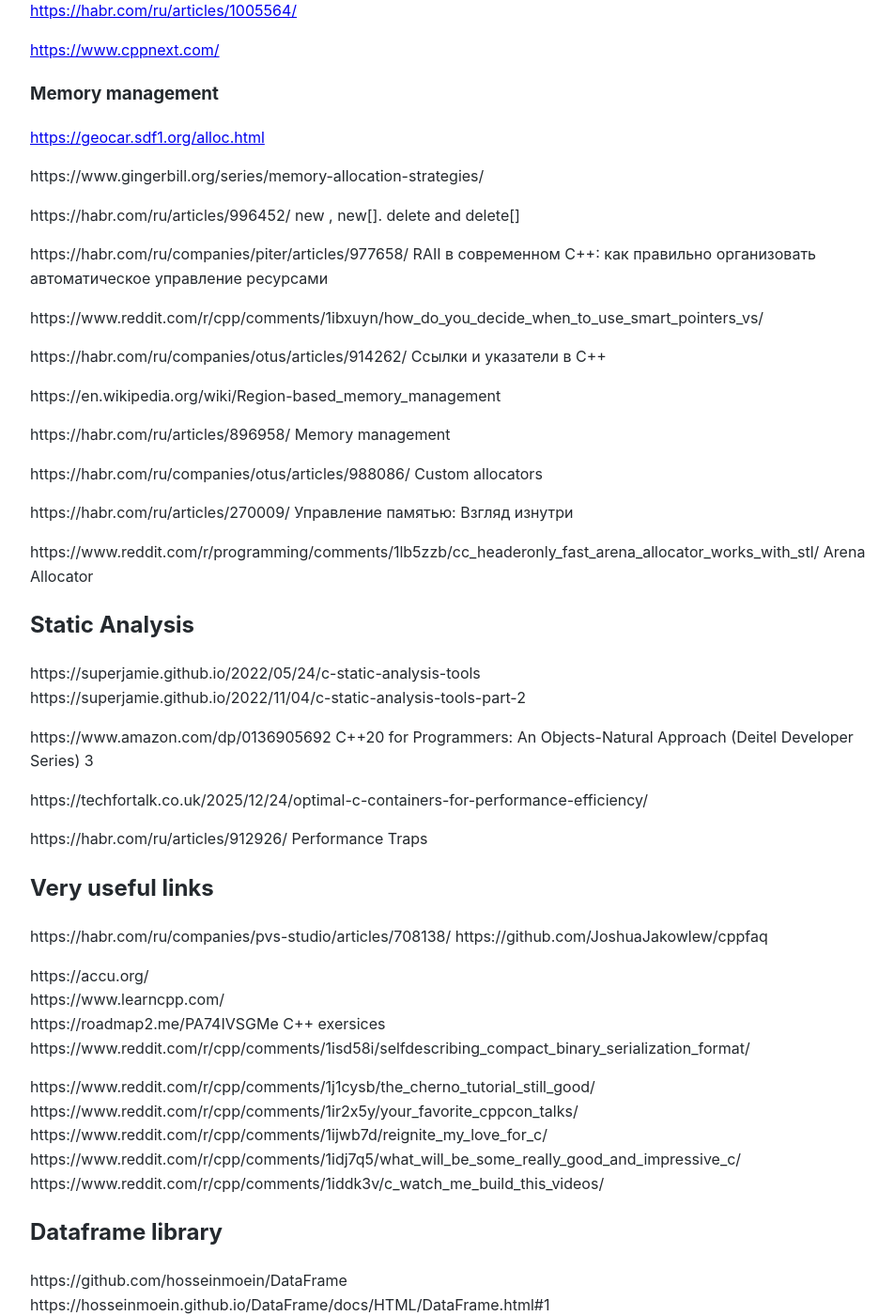
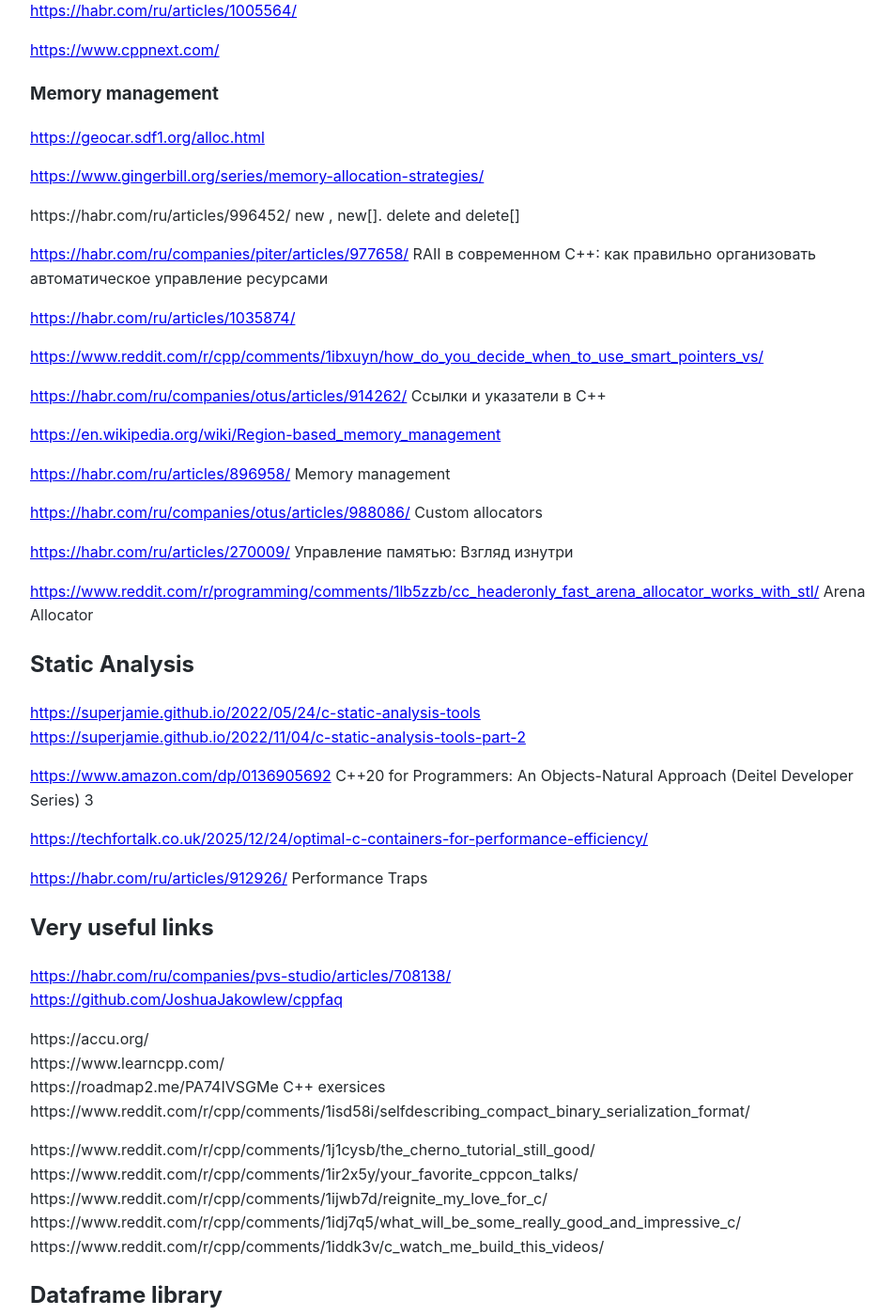
Before and after one commit to Michael-Lubinsky/michael-lubinsky.github.com, a Jekyll site: the page built from cpp/cpp.md, in a window 1280 px wide and 1400 px high, scrolled down 740 px. Shown: the whole window at 94% size, without its empty margins (158-1110 px from the left). Built offline with Jekyll 4.4.1, drawn with Linux system fonts in a browser that asks for light colours; our own code applies the rules of GitHub Pages for plain Markdown files; some of the changed lines change nothing that is shown.

Commit message:
Update cpp.md

```diff
--- a/cpp/cpp.md
+++ b/cpp/cpp.md
@@ -39,42 +39,44 @@
 
 <https://geocar.sdf1.org/alloc.html>
 
-https://www.gingerbill.org/series/memory-allocation-strategies/
+<https://www.gingerbill.org/series/memory-allocation-strategies/>
 
 https://habr.com/ru/articles/996452/ new , new[]. delete and delete[]
 
-https://habr.com/ru/companies/piter/articles/977658/ RAII в современном C++: как правильно организовать автоматическое управление ресурсами
+<https://habr.com/ru/companies/piter/articles/977658/> RAII в современном C++: как правильно организовать автоматическое управление ресурсами
 
-https://www.reddit.com/r/cpp/comments/1ibxuyn/how_do_you_decide_when_to_use_smart_pointers_vs/
+<https://habr.com/ru/articles/1035874/>
 
-https://habr.com/ru/companies/otus/articles/914262/ Ссылки и указатели в C++
+<https://www.reddit.com/r/cpp/comments/1ibxuyn/how_do_you_decide_when_to_use_smart_pointers_vs/>
 
-https://en.wikipedia.org/wiki/Region-based_memory_management
+<https://habr.com/ru/companies/otus/articles/914262/> Ссылки и указатели в C++
 
-https://habr.com/ru/articles/896958/  Memory management
+<https://en.wikipedia.org/wiki/Region-based_memory_management>
 
-https://habr.com/ru/companies/otus/articles/988086/ Custom allocators
+<https://habr.com/ru/articles/896958/>  Memory management
+
+<https://habr.com/ru/companies/otus/articles/988086/> Custom allocators
 
 
-https://habr.com/ru/articles/270009/ Управление памятью: Взгляд изнутри
+<https://habr.com/ru/articles/270009/> Управление памятью: Взгляд изнутри
 
 
-https://www.reddit.com/r/programming/comments/1lb5zzb/cc_headeronly_fast_arena_allocator_works_with_stl/ Arena Allocator
+<https://www.reddit.com/r/programming/comments/1lb5zzb/cc_headeronly_fast_arena_allocator_works_with_stl/>  Arena Allocator
 
 ## Static Analysis
 
-https://superjamie.github.io/2022/05/24/c-static-analysis-tools
-https://superjamie.github.io/2022/11/04/c-static-analysis-tools-part-2
+<https://superjamie.github.io/2022/05/24/c-static-analysis-tools>
+<https://superjamie.github.io/2022/11/04/c-static-analysis-tools-part-2>
 
-https://www.amazon.com/dp/0136905692   C++20 for Programmers: An Objects-Natural Approach (Deitel Developer Series) 3
+<https://www.amazon.com/dp/0136905692>   C++20 for Programmers: An Objects-Natural Approach (Deitel Developer Series) 3
 
-https://techfortalk.co.uk/2025/12/24/optimal-c-containers-for-performance-efficiency/
+<https://techfortalk.co.uk/2025/12/24/optimal-c-containers-for-performance-efficiency/>
 
-https://habr.com/ru/articles/912926/  Performance Traps
+<https://habr.com/ru/articles/912926/>  Performance Traps
 
 ## Very useful links
-https://habr.com/ru/companies/pvs-studio/articles/708138/
-https://github.com/JoshuaJakowlew/cppfaq
+<https://habr.com/ru/companies/pvs-studio/articles/708138/>
+<https://github.com/JoshuaJakowlew/cppfaq>
 
 https://accu.org/
 https://www.learncpp.com/
```
